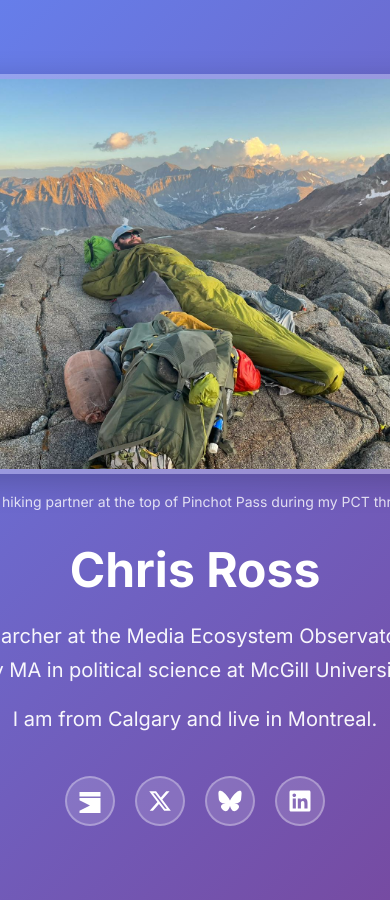
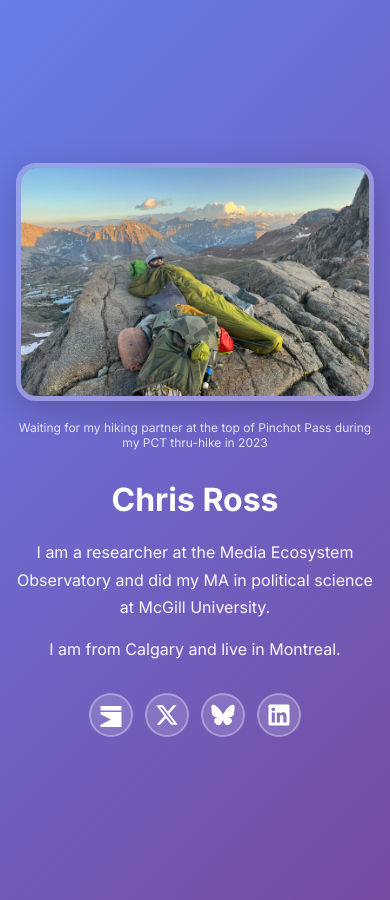
Before and after one commit to chrispross/chrispross.github.io, a Jekyll site: the page built from index.html, in a window 390 px wide. Built offline with Jekyll 4.4.1, drawn with Linux system fonts in a browser that asks for light colours.

Commit message:
Add GoatCounter analytics and mobile-responsive fixes
Add GoatCounter tracking script to both layouts for privacy-friendly
analytics. Fix mobile layout issues: responsive profile image on home
page, scalable D3 chart on Alberta separatism page, and smaller toggle
buttons on electoral reform page.

Co-Authored-By: Claude Opus 4.6 (1M context) <noreply@anthropic.com>

```diff
--- a/_layouts/default.html
+++ b/_layouts/default.html
@@ -20,5 +20,7 @@
   {% include footer.html %}
 
   <script src="{{ '/assets/js/main.js' | relative_url }}"></script>
+  <script data-goatcounter="https://chrispross.goatcounter.com/count"
+          async src="//gc.zgo.at/count.js"></script>
 </body>
 </html>
--- a/_layouts/minimal.html
+++ b/_layouts/minimal.html
@@ -23,5 +23,7 @@
 </head>
 <body>
   {{ content }}
+  <script data-goatcounter="https://chrispross.goatcounter.com/count"
+          async src="//gc.zgo.at/count.js"></script>
 </body>
 </html>
--- a/index.html
+++ b/index.html
@@ -18,8 +18,10 @@ title: Home
   }
 
   .profile-image {
-    width: 600px;
-    height: 400px;
+    width: 100%;
+    max-width: 600px;
+    height: auto;
+    aspect-ratio: 3 / 2;
     border-radius: 20px;
     object-fit: cover;
     border: 5px solid rgba(255, 255, 255, 0.3);
@@ -84,6 +86,29 @@ title: Home
     margin-top: -15px;
     margin-bottom: 30px;
   }
+
+  @media (max-width: 640px) {
+    .hero {
+      padding: 40px 16px;
+    }
+    .hero h1 {
+      font-size: 32px;
+    }
+    .bio {
+      font-size: 16px;
+    }
+    .social-links {
+      gap: 12px;
+      margin-top: 30px;
+    }
+    .social-links a {
+      width: 44px;
+      height: 44px;
+    }
+    .photo-caption {
+      font-size: 12px;
+    }
+  }
 </style>
 
 <section class="hero">
```
Also changed, not shown: alberta-separatism.html (+21 -2 lines), electoral-reform.html (+13 -0 lines).
